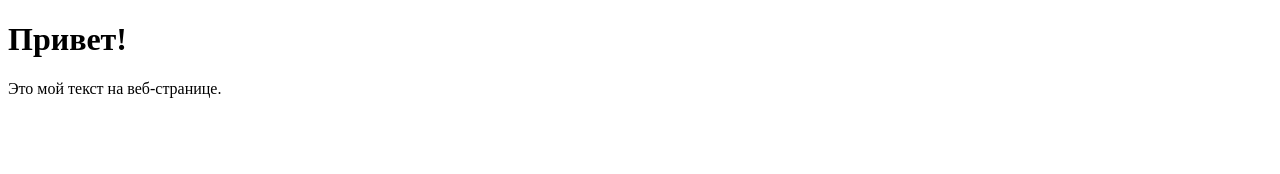
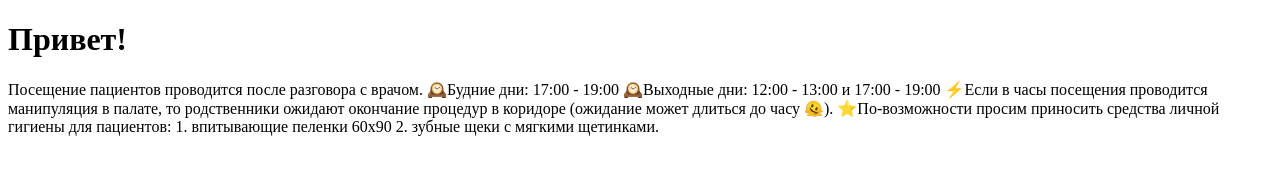
Before and after one commit to ICU148/Mytextpage, a plain HTML site: page index.html in a window 1280 px wide. Drawn offline with Linux system fonts and the light colour scheme.

Commit message:
Update index.html

```diff
--- a/index.html
+++ b/index.html
@@ -7,6 +7,15 @@
      </head>
      <body>
          <h1>Привет!</h1>
-         <p>Это мой текст на веб-странице.</p>
+         <p>Посещение пациентов проводится после разговора с врачом.
+🕰️Будние дни: 17:00 - 19:00
+🕰️Выходные дни: 12:00 - 13:00 и 17:00 - 19:00
+
+⚡Если в часы посещения проводится манипуляция в палате, то родственники ожидают окончание процедур в коридоре (ожидание может длиться до часу 🫠).
+
+⭐По-возможности просим приносить средства личной гигиены для пациентов:
+
+1.  впитывающие пеленки 60х90
+2.  зубные щеки с мягкими щетинками.</p>
      </body>
      </html>
```
